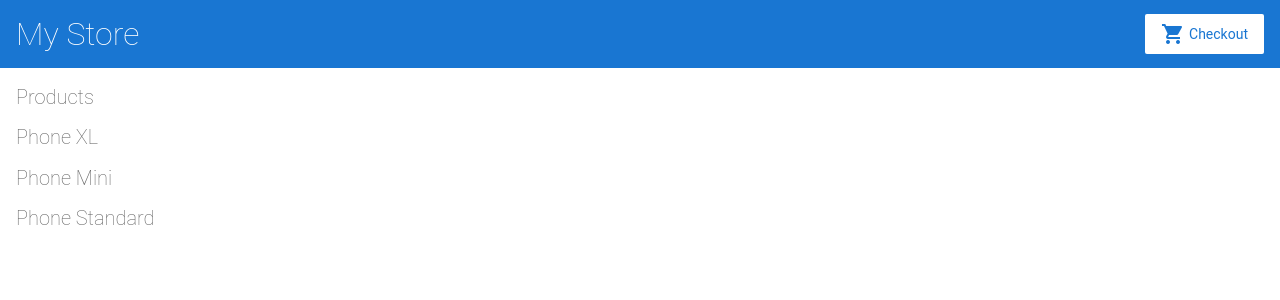
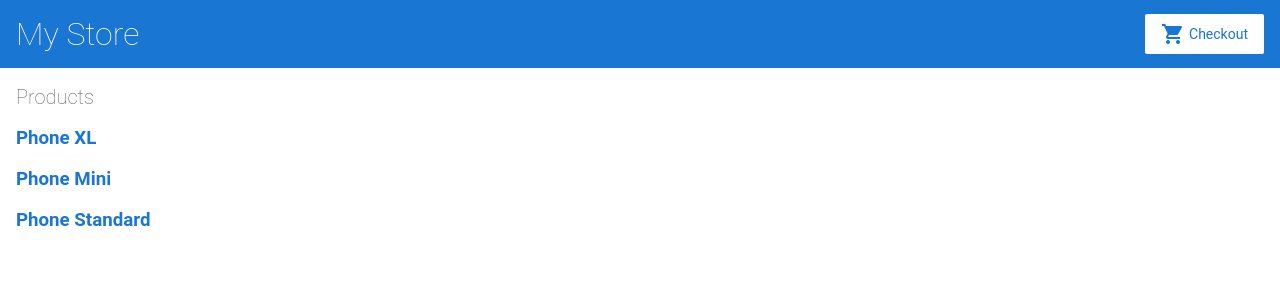
Before and after one commit to Sabbir-Rahman/angular-12-documentation-project, an Angular app: page / in a window 1280 px wide. Shown: the top 300 px of the page. Built offline with nearby package versions, Linux system fonts and the light colour scheme.

Commit message:
Show product with hyper reference

```diff
--- a/src/app/product-list/product-list.component.html
+++ b/src/app/product-list/product-list.component.html
@@ -1,7 +1,11 @@
 <h2>Products</h2>
 
 <div *ngFor="let product of products">
-  <h2>{{ product.name }}</h2>
+  <h3>
+    <a [title]="product.name + ' details'">
+      {{ product.name }}
+    </a>
+  </h3>
 </div>
 
 <!--
```
